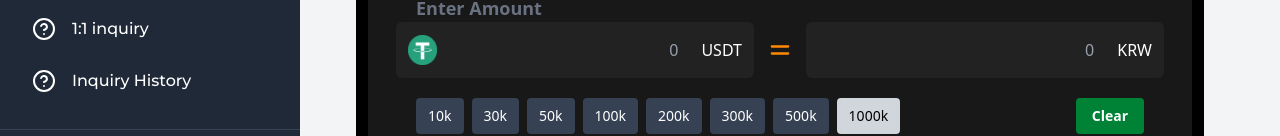
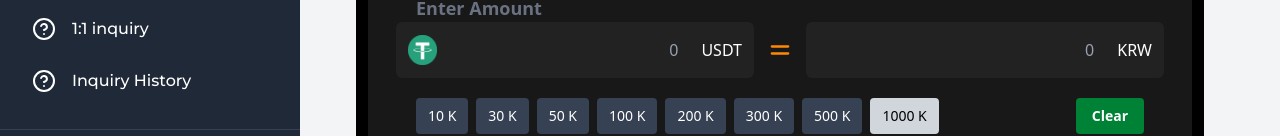
Before and after one commit to enochdev2/Tether-P2P-exchange, a React (Vite) app: page /dashboard/buy-order in a window 1280 px wide. Shown: the part 667-803 px from the top of the page. Built offline with nearby package versions, Linux system fonts and the light colour scheme; no server answers; sample sign-in values are in the browser's storage.

Commit message:
adding functionality

```diff
--- a/src/pages/dashboard/BuyFormInput.jsx
+++ b/src/pages/dashboard/BuyFormInput.jsx
@@ -320,7 +320,7 @@
               : "bg-gray-700 text-white hover:bg-green-700 hover:text-white"
           }`}
             >
-              {val / 1000}k
+              {val / 1000} {t("sellorder.price")}
             </button>
           ))}
           <button
--- a/src/pages/dashboard/TradingOffers.jsx
+++ b/src/pages/dashboard/TradingOffers.jsx
@@ -338,7 +338,7 @@
               : "bg-gray-700 text-white hover:bg-green-700 hover:text-white"
           }`}
             >
-              {val / 1000}k
+              {val / 1000} {t("sellorder.price")}
             </button>
           ))}
           <button
--- a/src/utils/locales/en/en.json
+++ b/src/utils/locales/en/en.json
@@ -112,6 +112,7 @@
     "amountToSell": "Amount to Sell",
     "amountToBuy": "Amount to Buy",
     "enterAmount": "Enter Amount",
+    "price": "K",
     "clear": "Clear",
     "depositWalletAddress": "Deposit Wallet Address",
     "depositNetwork": "Deposit Network",
--- a/src/utils/locales/kr/kr.json
+++ b/src/utils/locales/kr/kr.json
@@ -111,6 +111,7 @@
     "amountToSell": "판매 금액",
     "amountToBuy": "구매 금액",
     "enterAmount": "USDT 금액 입력",
+    "price": "만원",
     "clear": "초기화",
     "depositWalletAddress": "입금 주소",
     "depositNetwork": "입금 네트워크",
```
